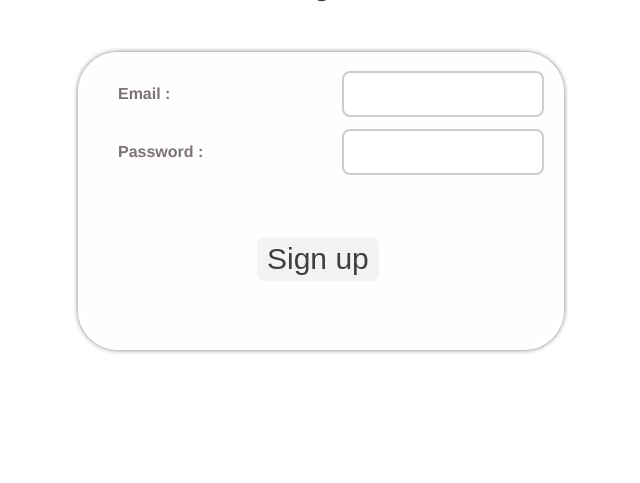
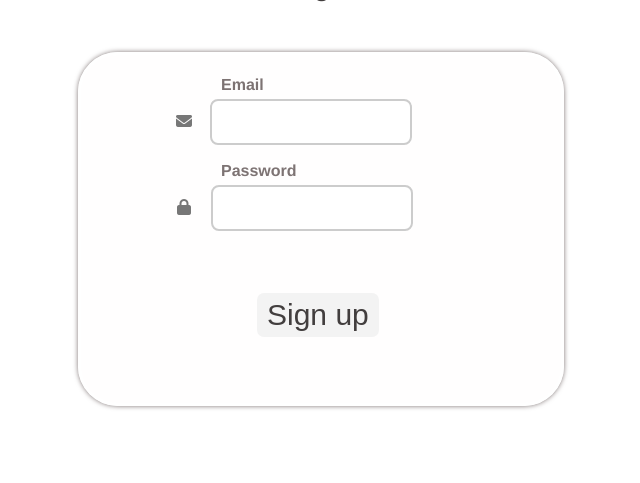
Before and after one commit to zshelali/moodle-like-website, a PHP site: page /login.php in a window 1280 px wide. Shown: the part 150-633 px from the top of the page, without its empty margins (319-959 px from the left). Run offline with PHP 8.4, Linux system fonts and the light colour scheme.

Commit message:
update login

```diff
--- a/login.php
+++ b/login.php
@@ -2,16 +2,25 @@
 $styles = ['register_login_style'];
 include("PageParts/header.php");
 ?>
+    <link rel="stylesheet" href="https://cdnjs.cloudflare.com/ajax/libs/font-awesome/6.4.0/css/all.min.css">
 
 <div class="form-container">
 <h3 class="subtitle">Log in</h3>
     <form class="reg-log-form" action="?" method="POST"> <!-- action="x.php" method="POST" -->
 
-        <label>Email :</label>
-        <input type="email" required />
+        <label>Email</label>
+        <div class="input-wrapper">
+            <input type="email" />
+            <i class="fas fa-envelope input-icon"></i>
+        </div>
 
-        <label>Password :</label>
-        <input type="password" required />
+        <label>Password</label>
+        <div class="input-wrapper">
+            <input type="password" />
+            <i class="fas fa-lock input-icon"></i>
+        </div>
+
+
 
         <button type="submit" class="startnow buttonlink" class="submit-reg">Sign up</button>
     </form>
--- a/style/register_login_style.css
+++ b/style/register_login_style.css
@@ -29,13 +29,20 @@ label {
   padding: 5px 20px;
 }
 
+.input-icon {
+  position: relative;
+  left: -240px;
+  color: #777;
+  z-index: 2;
+}
+
+
 /*modifier les zones de texte */
 input,
 textarea {
   width: 45%;
   box-sizing: border-box;
-  padding: 12px;
-  border: 2px solid #cccccc;
+  padding: 12px 12px 12px 44px;  border: 2px solid #cccccc;
   border-radius: 8px;
   font-size: 16px;
   background-color: #ffffff;
```
